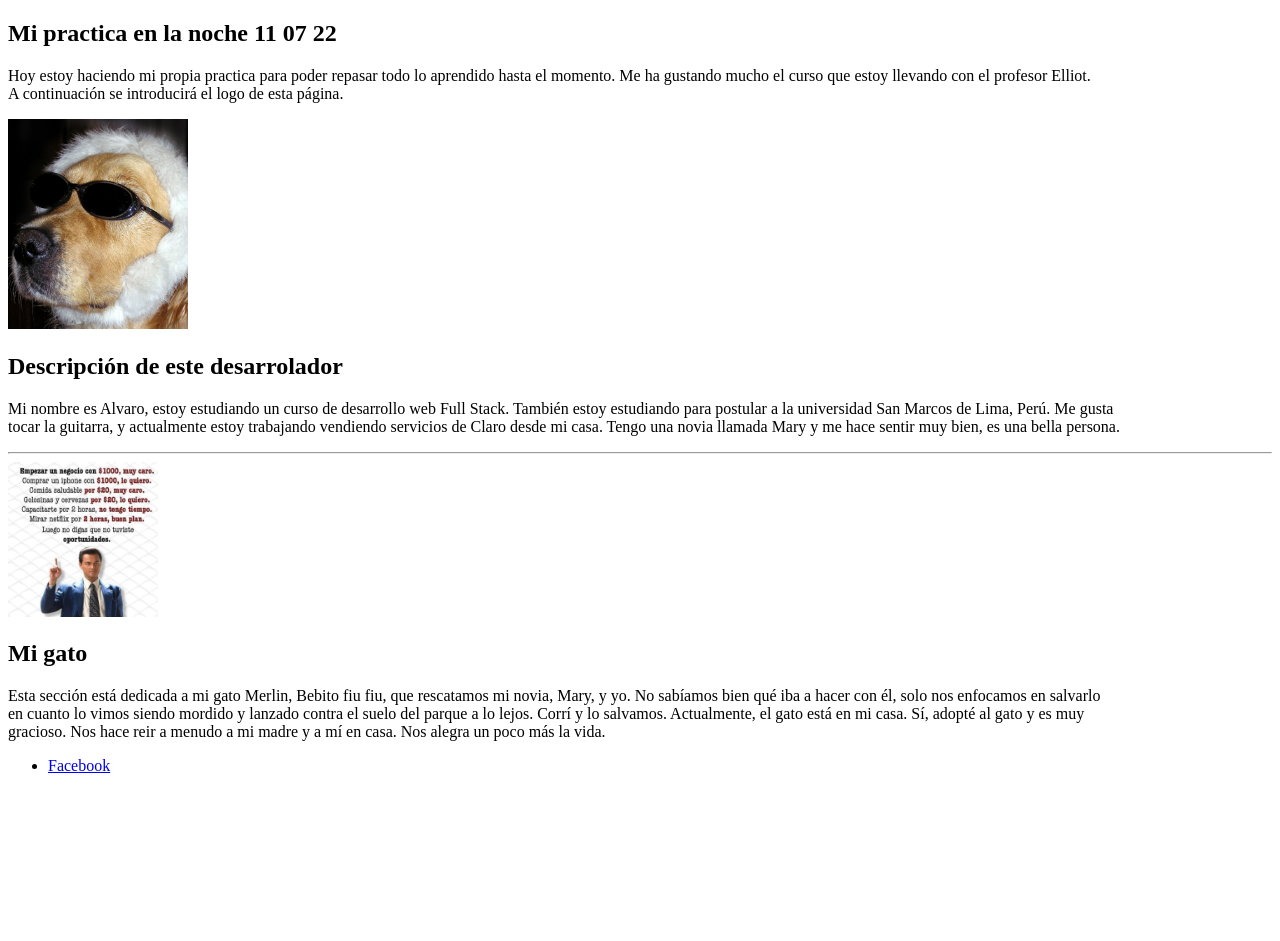
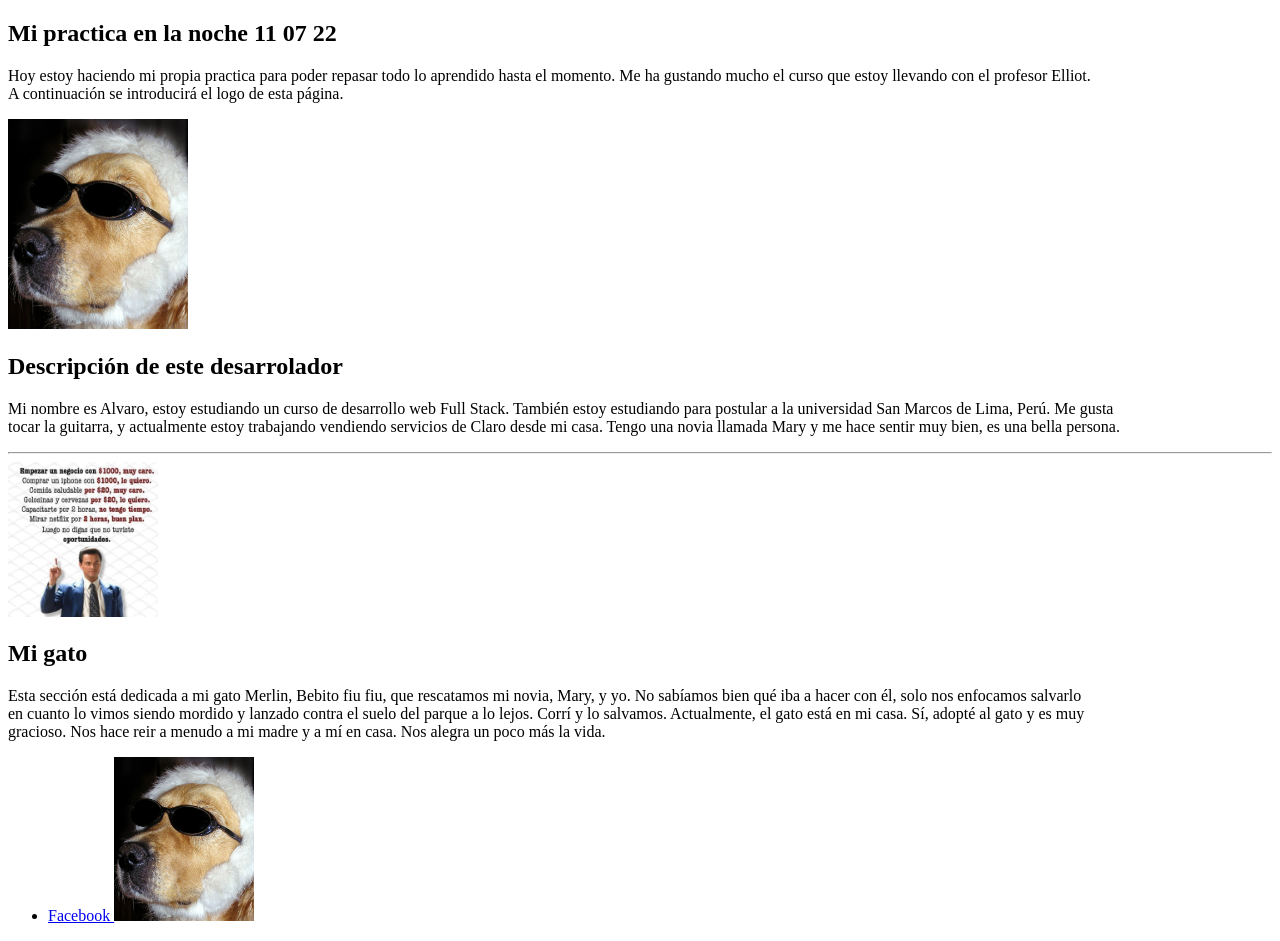
Before and after one commit to AlvaroRodrigoRodriguezBotto/Practica-11-07, a plain HTML site: page index.html in a window 1280 px wide. Before the commit the page ends 800 px from the top, so only its background shows below. Drawn offline with Linux system fonts and the light colour scheme.

```diff
--- a/index.html
+++ b/index.html
@@ -29,7 +29,7 @@
                     <h2>Mi gato</h2>
                     <p>
                         Esta sección está dedicada a mi gato Merlin, Bebito fiu fiu, que rescatamos mi novia, Mary, y yo. No
-                        sabíamos bien qué iba a hacer con él, solo nos enfocamos en salvarlo<br>
+                        sabíamos bien qué iba a hacer con él, solo nos enfocamos salvarlo<br>
                         en cuanto lo vimos siendo mordido y lanzado contra el suelo del parque a lo lejos. Corrí y lo
                         salvamos.
                         Actualmente, el gato está en mi casa. Sí, adopté al gato y es muy<br>
@@ -40,13 +40,16 @@
                     <nav>
                         <ul>
                             <li>
-                                <a href="https://www.facebook.com/alvarorodrigo.rodriguezbotto" target="_blank" rel="noreferrer noopener">Facebook</a>
+                                <a href="https://www.facebook.com/alvarorodrigo.rodriguezbotto" target="_blank" rel="noreferrer noopener">Facebook
+                                    <img src="img/Perro logo.jpg" alt="perro con link" width="140"/>
+                                </a>
                             </li>
                         </ul>
                     </nav>
                 </footer>
 
             </div>
+        </div>
     </article>
 
 
```
